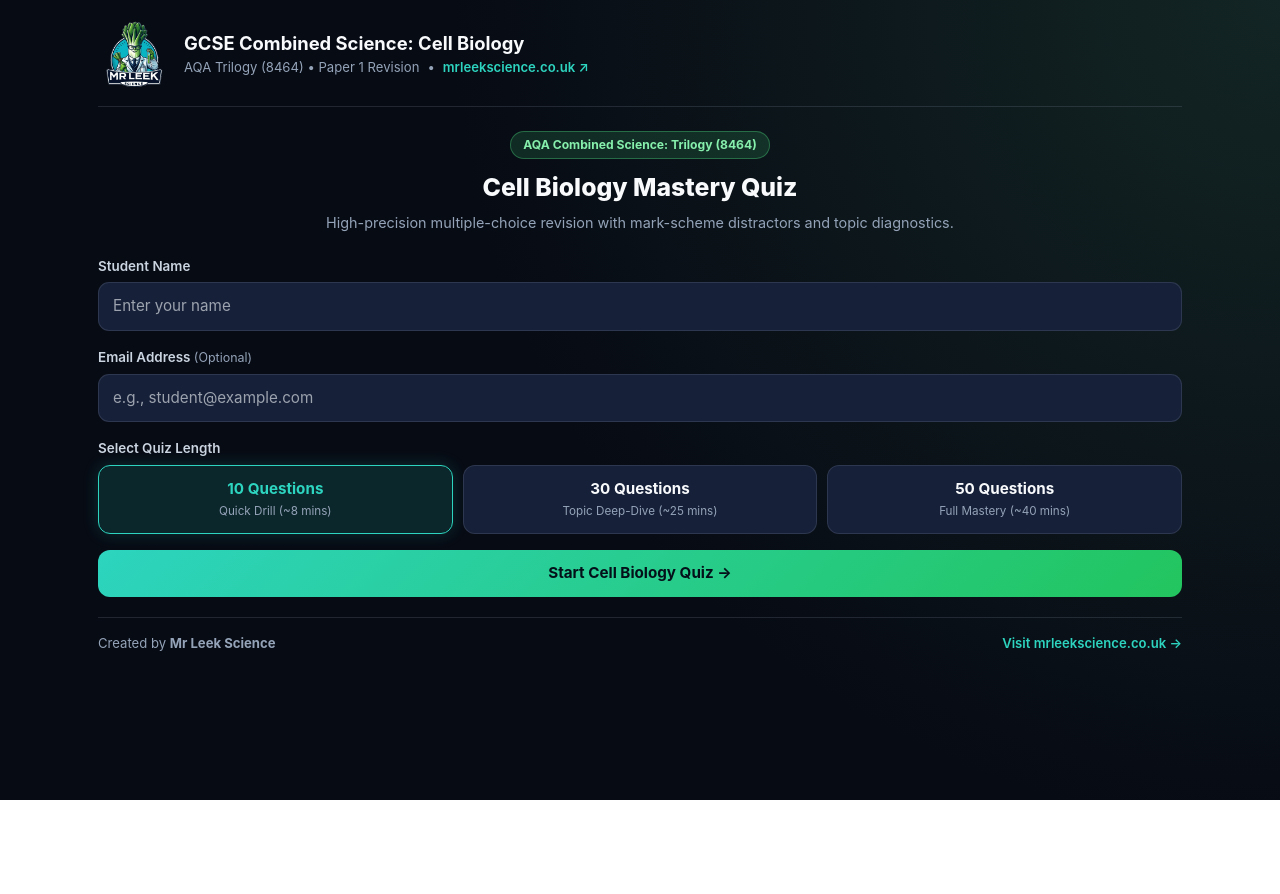
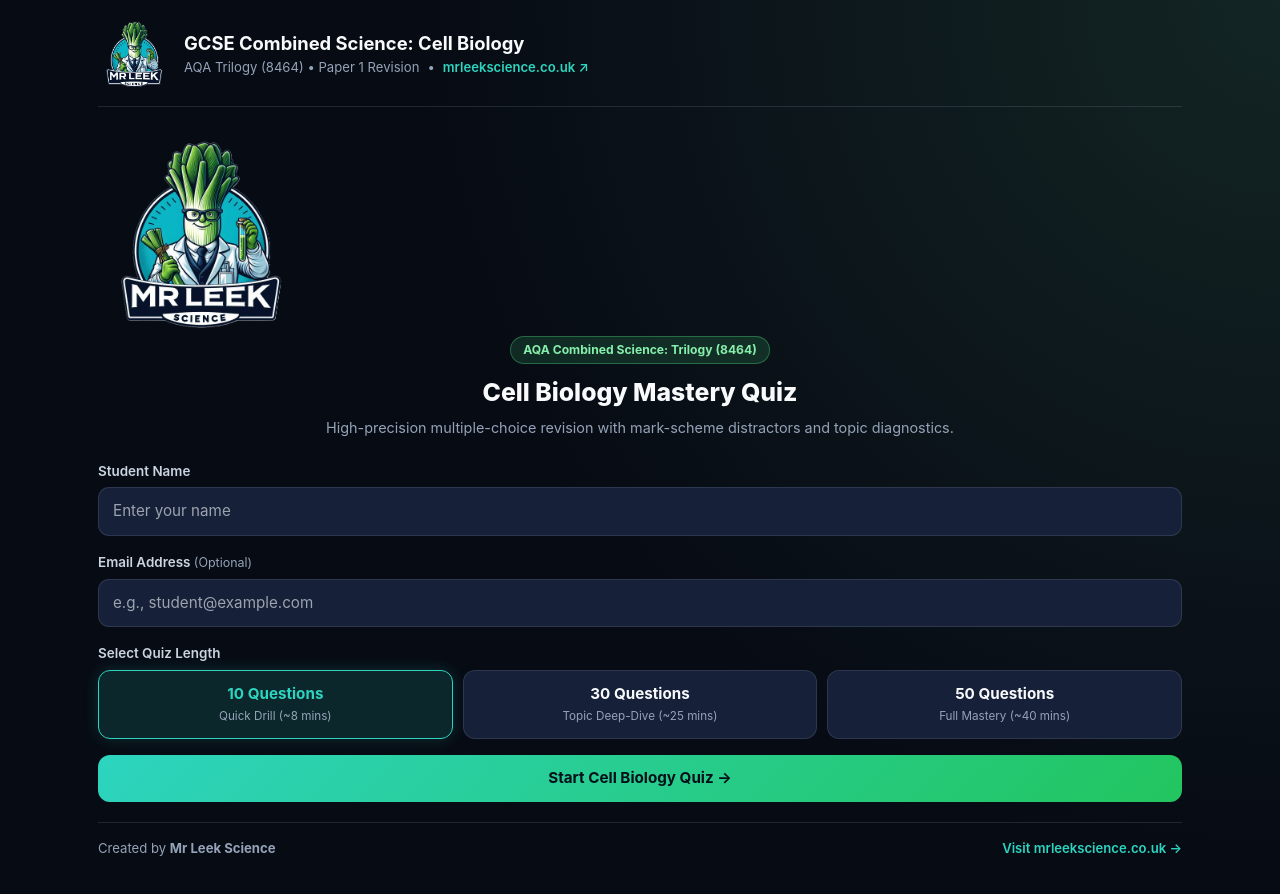
Before and after one commit to mrleekscience/Cell-Biology-Mastery, a plain HTML site: page index.html in a window 1280 px wide. Before the commit the page ends 800 px from the top, so only its background shows below. Drawn offline with nearby package versions, Linux system fonts and the light colour scheme.

Commit message:
Add logo image to login view in index.html

```diff
--- a/index.html
+++ b/index.html
@@ -887,6 +887,12 @@
 
     <!-- VIEW 1: STREAMLINED STUDENT SETUP -->
     <section id="viewLogin" class="view active">
+
+<img id="cardLogo"
+  src="mrleeksciencelogo.png"
+  alt="Mr Leek Science"
+  class="login-logo"
+  />
 
         <div class="login-header">
           <div class="pill-tag">AQA Combined Science: Trilogy (8464)</div>
```
